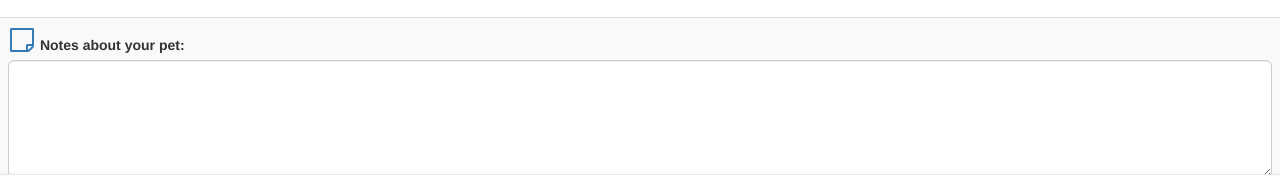
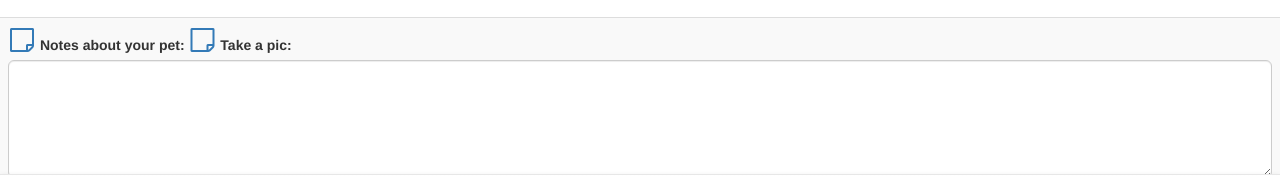
Before and after one commit to mastronardif/Grocerys, a website: page views/doggy.html in a window 1280 px wide. Shown: the part 575-751 px from the top of the page. Drawn offline with nearby package versions, Linux system fonts and the light colour scheme; files that its build step writes are made by us from their sources; files whose address does not match are found by name.

Commit message:
adding pic button

```diff
--- a/views/doggy.html
+++ b/views/doggy.html
@@ -150,6 +150,7 @@
   <div class="form-group">
       <label for="list">
        <i class="fa fa-sticky-note-o fa-2x text-primary"></i> Notes about your pet:
+       <i class="fa fa-sticky-note-o fa-2x text-primary"></i> Take a pic:
       </label>
   <textarea class="form-control input-lg" rows="4" id="notes" name="notes"></textarea>
 
```
